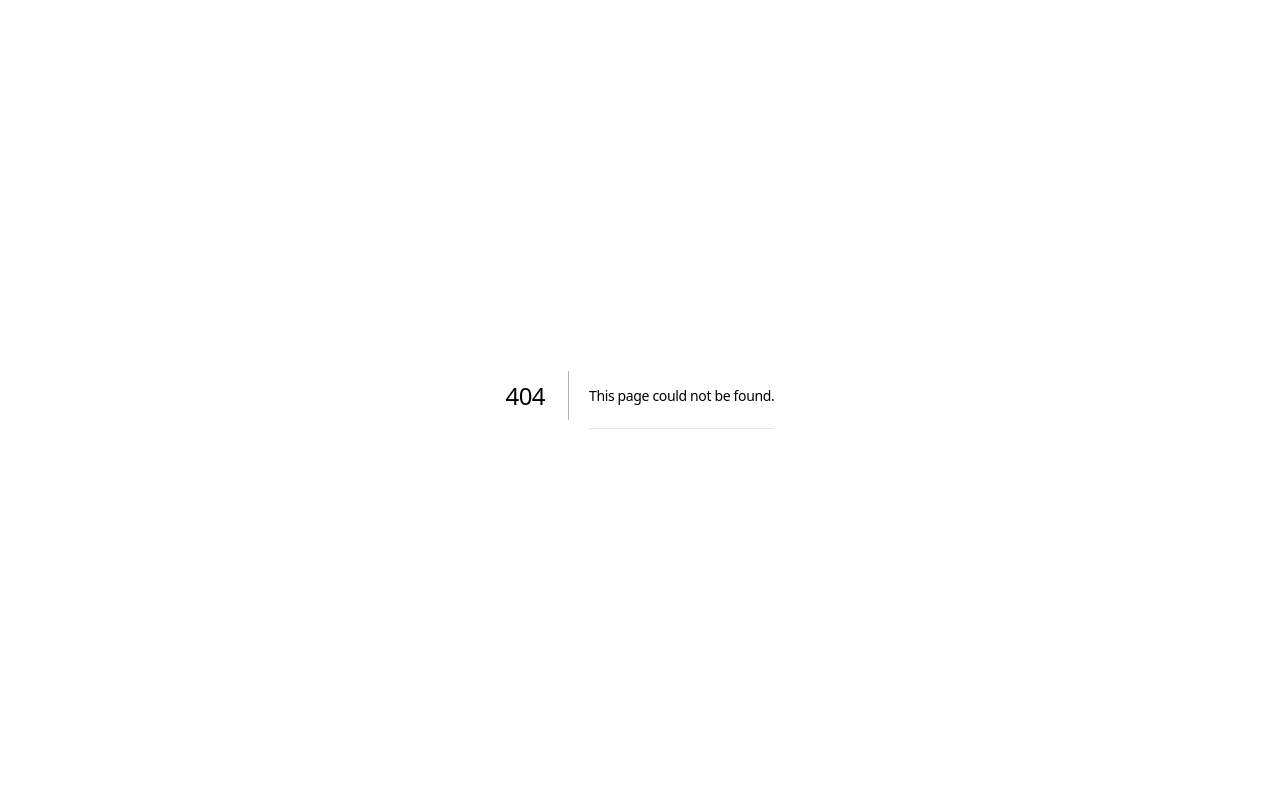
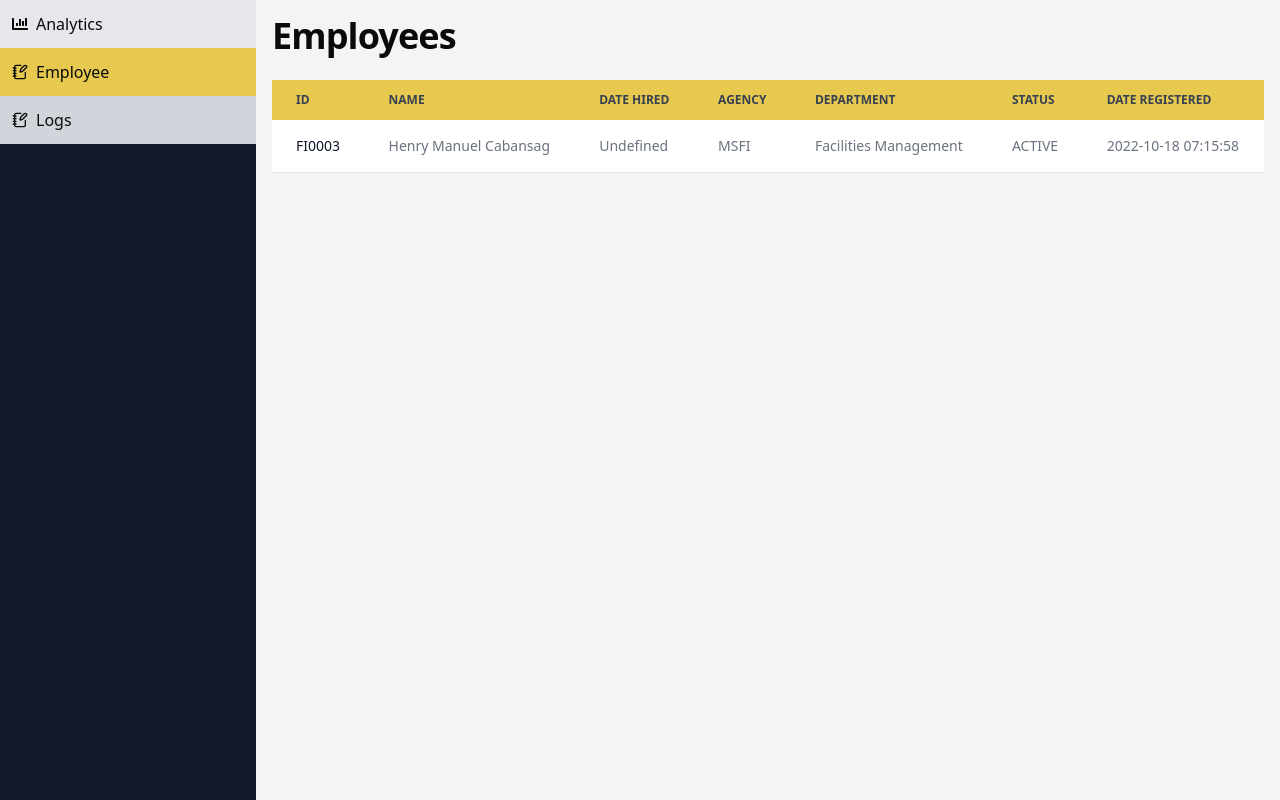
Before and after one commit to jgonzales-ibarrola/msfi-entrance-management-system, a Next.js app: page /admin/employees in a window 1280 px wide. Before the commit this address had no page. Built offline with nearby package versions, Linux system fonts and the light colour scheme.

Commit message:
feat: Migration to DB & Add Employees Page

```diff
--- /dev/null
+++ b/app/(private)/admin/employees/page.tsx
@@ -0,0 +1,18 @@
+import DataTable from "@/components/admin/employees/DataTable";
+import React from "react";
+
+const EmployeesPage = () => {
+	return (
+		<>
+			<section className="pb-6">
+				<h1 className="text-4xl font-bold">Employees</h1>
+			</section>
+
+			<section>
+				<DataTable />
+			</section>
+		</>
+	);
+};
+
+export default EmployeesPage;
--- /dev/null
+++ b/components/admin/employees/DataTable.tsx
@@ -0,0 +1,60 @@
+import React from "react";
+
+const DataTable = () => {
+	return (
+		<div>
+			{/* Search filter */}
+			{/* Table */}
+
+			<div className="relative overflow-x-auto">
+				<table className="w-full text-sm text-left rtl:text-right text-gray-500 dark:text-gray-400">
+					<thead className="text-xs text-gray-700 uppercase bg-yellow dark:bg-gray-700 dark:text-gray-400">
+						<tr>
+							<th scope="col" className="px-6 py-3">
+								ID
+							</th>
+							<th scope="col" className="px-6 py-3">
+								Name
+							</th>
+							<th scope="col" className="px-6 py-3">
+								Date Hired
+							</th>
+							<th scope="col" className="px-6 py-3">
+								Agency
+							</th>
+							<th scope="col" className="px-6 py-3">
+								Department
+							</th>
+							<th scope="col" className="px-6 py-3">
+								Status
+							</th>
+							<th scope="col" className="px-6 py-3">
+								Date Registered
+							</th>
+						</tr>
+					</thead>
+					<tbody>
+						<tr className="bg-white border-b dark:bg-gray-800 dark:border-gray-700 border-gray-200">
+							<th
+								scope="row"
+								className="px-6 py-4 font-medium text-gray-900 whitespace-nowrap dark:text-white"
+							>
+								FI0003
+							</th>
+							<td className="px-6 py-4">Henry Manuel Cabansag</td>
+							<td className="px-6 py-4">Undefined</td>
+							<td className="px-6 py-4">MSFI</td>
+							<td className="px-6 py-4">Facilities Management</td>
+							<td className="px-6 py-4">ACTIVE</td>
+							<td className="px-6 py-4">2022-10-18 07:15:58</td>
+						</tr>
+					</tbody>
+				</table>
+			</div>
+
+			{/* Pagination */}
+		</div>
+	);
+};
+
+export default DataTable;
--- a/components/admin/logs/Sidenav.tsx
+++ b/components/admin/logs/Sidenav.tsx
@@ -1,9 +1,9 @@
-'use client';
+"use client";
 
-import { cn } from '@/lib/utils';
-import Link from 'next/link';
-import { usePathname } from 'next/navigation'
-import React from 'react'
+import { cn } from "@/lib/utils";
+import Link from "next/link";
+import { usePathname } from "next/navigation";
+import React from "react";
 
 import { LuNotebookPen } from "react-icons/lu";
 import { FaChartBar } from "react-icons/fa";
@@ -13,39 +13,49 @@ const Sidenav = () => {
 
 	const links = [
 		{
-            label: 'Analytics',
-            href: '/admin',
+			label: "Analytics",
+			href: "/admin",
 			icon: <FaChartBar />,
-            isActive: pathname === '/admin'
+			isActive: pathname === "/admin",
 		},
 		{
-            label: 'Logs',
-            href: '/admin/logs',
+			label: "Employee",
+			href: "/admin/employees",
 			icon: <LuNotebookPen />,
-            isActive: pathname === '/admin/logs'
-        }
-    ]
+			isActive: pathname === "/admin/employees",
+		},
+        {
+			label: "Logs",
+			href: "/admin/logs",
+			icon: <LuNotebookPen />,
+			isActive: pathname === "/admin/logs",
+		},
+	];
 
 	return (
-    <div className='flex-none h-screen w-64 bg-gray-900'>
-        <ul className='m-0 p-0'>
+		<div className="flex-none h-screen w-64 bg-gray-900">
+			<ul className="m-0 p-0">
 				{links.map((link, index) => {
-                const {icon, href, isActive, label} = link;
+					const { icon, href, isActive, label } = link;
 
 					return (
-                    <li key={href+index} className='list-none m-0'>
-                        <Link href={href} className={cn(
-                            'flex items-center gap-2 p-3 hover:bg-gray-200',
-                            isActive ? 'bg-yellow' : 'bg-gray-300'
-                        )}>
-                            {icon}{label}
+						<li key={href + index} className="list-none m-0">
+							<Link
+								href={href}
+								className={cn(
+									"flex items-center gap-2 p-3 hover:bg-gray-200",
+									isActive ? "bg-yellow" : "bg-gray-300"
+								)}
+							>
+								{icon}
+								{label}
 							</Link>
 						</li>
-                )
+					);
 				})}
 			</ul>
 		</div>
-  )
-}
+	);
+};
 
-export default Sidenav
+export default Sidenav;
```
Also changed, not shown: 2 other files (tests, documents, lock files or other folders). Lines whose indentation alone changed are shown as unchanged.
